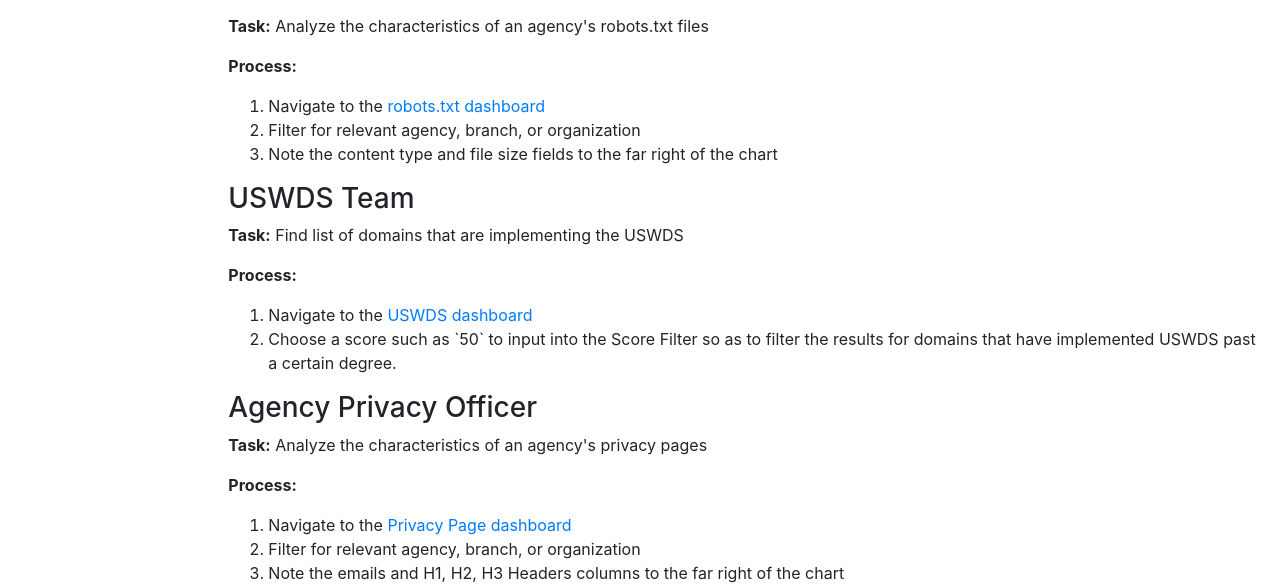
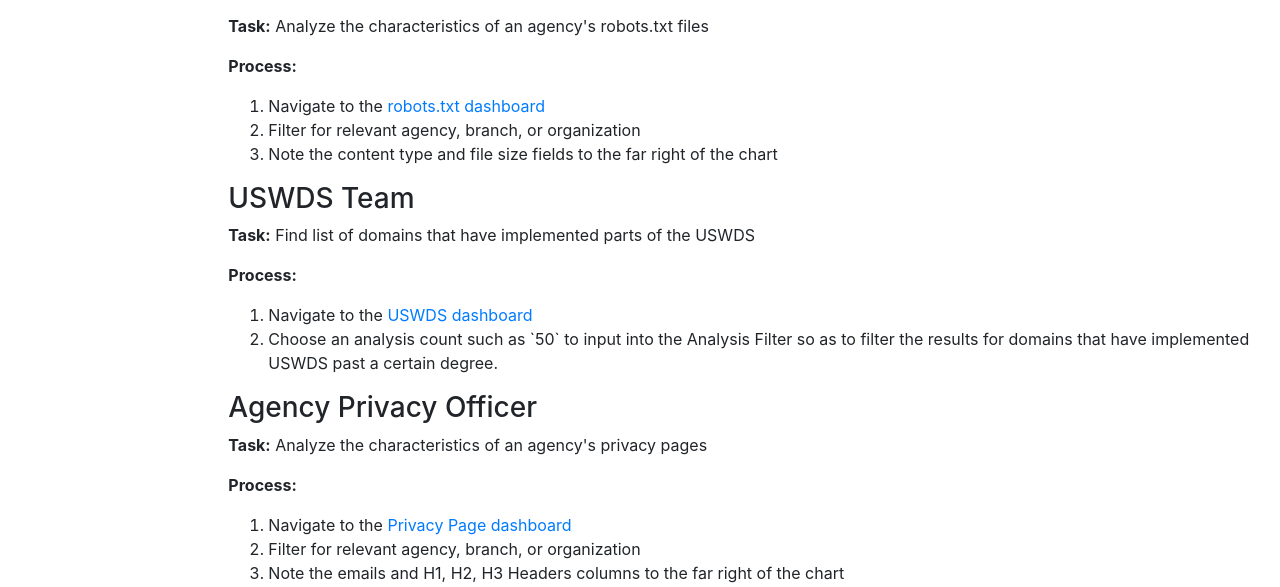
Before and after one commit to 18F/site-scanning, a Django app: page /use-cases/ in a window 1280 px wide. Shown: the part 951-1538 px from the top of the page. Run offline with Django 3.2, Linux system fonts and the light colour scheme; some libraries are stand-ins or nearby versions.

Commit message:
changing uswds language away from scores

```diff
--- a/scanner_ui/ui/templates/use-cases.html
+++ b/scanner_ui/ui/templates/use-cases.html
@@ -97,12 +97,12 @@
 
 
 <h3>USWDS Team</h3>
-<p><strong>Task:</strong> Find list of domains that are implementing the USWDS </p>
+<p><strong>Task:</strong> Find list of domains that have implemented parts of the USWDS</p>
 <p><strong>Process:</strong> </p>
 <p>
 <ol>
 <li>Navigate to the <a href="{% url 'searchUSWDS' %}">USWDS dashboard</a></li>
-<li>Choose a score such as `50` to input into the Score Filter so as to filter the results for domains that have implemented USWDS past a certain degree.</li>
+<li>Choose an analysis count such as `50` to input into the Analysis Filter so as to filter the results for domains that have implemented USWDS past a certain degree.</li>
 </ol>
 </p>
 <!--<p>strong>Task:</strong> Analyze the characteristics of a domain's USWDS implementation </p>
```
